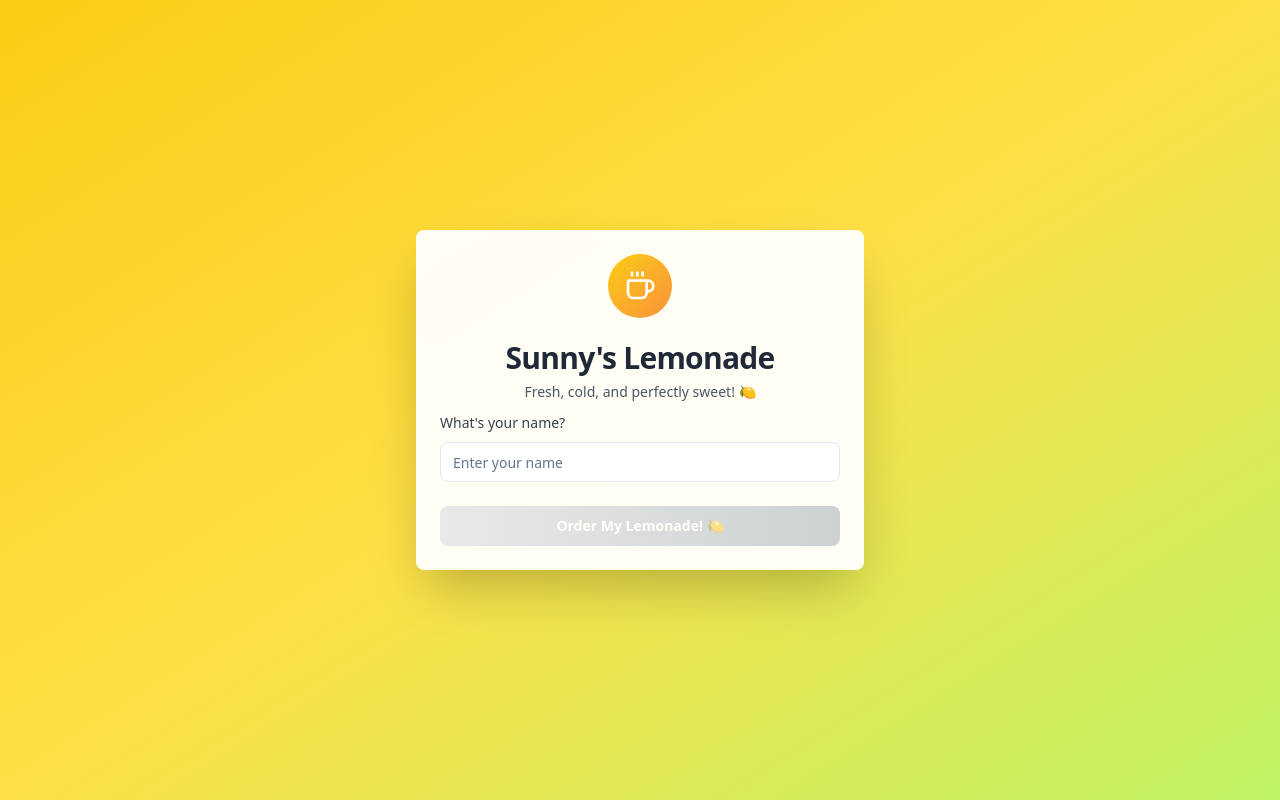
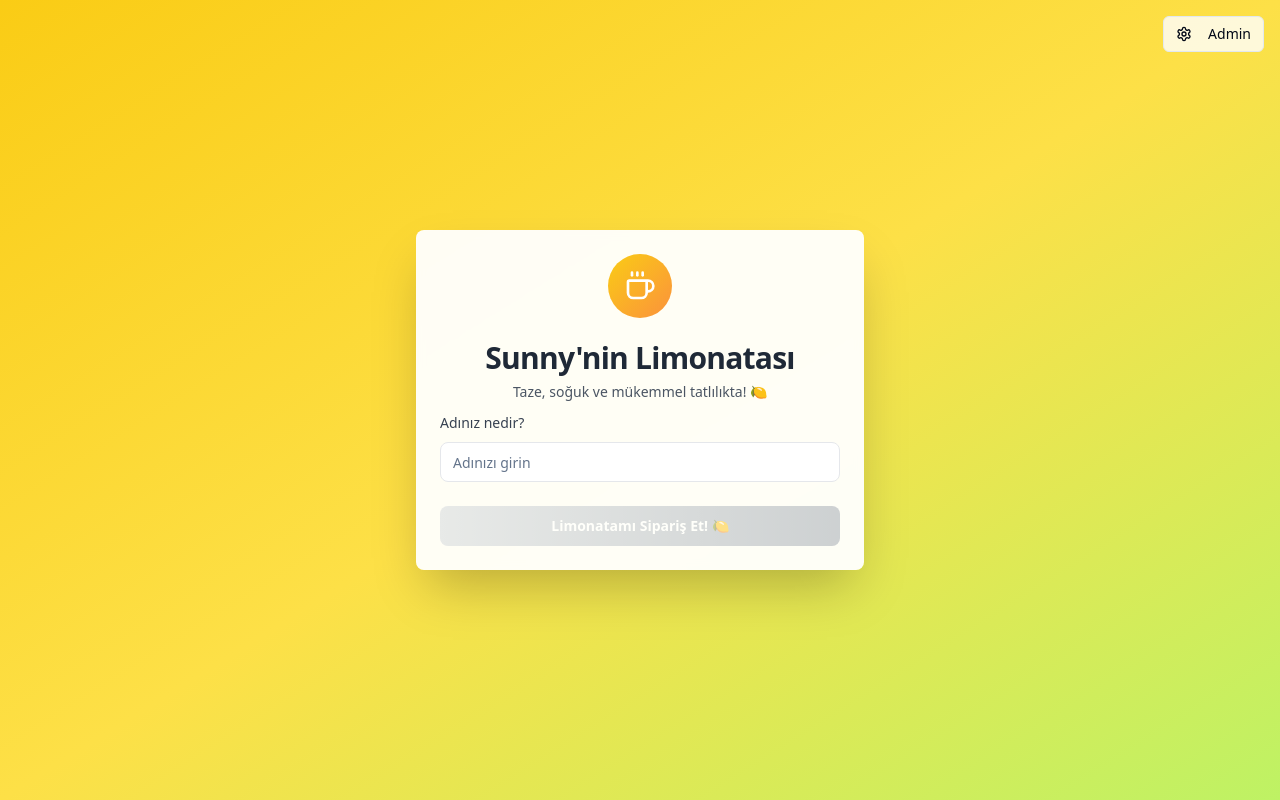
Before and after one commit to WaterPixelMc/kiwi-limonata, a React (Vite) app: page / in a window 1280 px wide. Built offline with nearby package versions, Linux system fonts and the light colour scheme.

Commit message:
Refactor: Turkish text and admin text
Translate text to Turkish and add admin text to the lemonade order page.

```diff
--- a/src/components/CustomerForm.tsx
+++ b/src/components/CustomerForm.tsx
@@ -3,8 +3,9 @@ import React, { useState } from 'react';
 import { Button } from '@/components/ui/button';
 import { Input } from '@/components/ui/input';
 import { Card, CardContent, CardDescription, CardHeader, CardTitle } from '@/components/ui/card';
-import { Coffee, Sparkles } from 'lucide-react';
+import { Coffee, Sparkles, Settings } from 'lucide-react';
 import { generateShortId } from '@/utils/idGenerator';
+import { useNavigate } from 'react-router-dom';
 
 interface Order {
   id: string;
@@ -16,6 +17,7 @@ const CustomerForm = () => {
   const [name, setName] = useState('');
   const [generatedId, setGeneratedId] = useState<string | null>(null);
   const [isLoading, setIsLoading] = useState(false);
+  const navigate = useNavigate();
 
   const handleSubmit = (e: React.FormEvent) => {
     e.preventDefault();
@@ -48,33 +50,46 @@ const CustomerForm = () => {
     setGeneratedId(null);
   };
 
+  const handleAdminClick = () => {
+    navigate('/admin');
+  };
+
   if (generatedId) {
     return (
       <div className="min-h-screen bg-gradient-to-br from-yellow-400 via-yellow-300 to-lime-300 flex items-center justify-center p-4">
+        <Button
+          onClick={handleAdminClick}
+          variant="outline"
+          size="sm"
+          className="absolute top-4 right-4 bg-white/80 hover:bg-white"
+        >
+          <Settings className="w-4 h-4 mr-2" />
+          Admin
+        </Button>
         <Card className="w-full max-w-md shadow-2xl border-0 bg-white/95 backdrop-blur-sm">
           <CardHeader className="text-center pb-2">
             <div className="mx-auto mb-4 w-16 h-16 bg-gradient-to-br from-yellow-400 to-orange-400 rounded-full flex items-center justify-center">
               <Sparkles className="w-8 h-8 text-white" />
             </div>
-            <CardTitle className="text-2xl font-bold text-gray-800">Order Confirmed!</CardTitle>
+            <CardTitle className="text-2xl font-bold text-gray-800">Sipariş Onaylandı!</CardTitle>
             <CardDescription className="text-gray-600">
-              Your fresh lemonade is being prepared
+              Taze limonatanız hazırlanıyor
             </CardDescription>
           </CardHeader>
           <CardContent className="text-center space-y-6">
             <div className="bg-gradient-to-r from-yellow-100 to-lime-100 p-6 rounded-lg border border-yellow-200">
-              <p className="text-sm text-gray-600 mb-2">Your Order ID</p>
+              <p className="text-sm text-gray-600 mb-2">Sipariş Numaranız</p>
               <p className="text-3xl font-bold text-gray-800 tracking-wider">{generatedId}</p>
             </div>
             <p className="text-gray-600">
-              Thanks <span className="font-semibold text-gray-800">{name}</span>!
-              Please keep this ID for your order.
+              Teşekkürler <span className="font-semibold text-gray-800">{name}</span>!
+              Lütfen bu numarayı siparişiniz için saklayın.
             </p>
             <Button
               onClick={handleNewOrder}
               className="w-full bg-gradient-to-r from-yellow-500 to-orange-500 hover:from-yellow-600 hover:to-orange-600 text-white font-semibold py-3 rounded-lg transition-all duration-200"
             >
-              Place Another Order
+              Başka Sipariş Ver
             </Button>
           </CardContent>
         </Card>
@@ -84,26 +99,35 @@ const CustomerForm = () => {
 
   return (
     <div className="min-h-screen bg-gradient-to-br from-yellow-400 via-yellow-300 to-lime-300 flex items-center justify-center p-4">
+      <Button
+        onClick={handleAdminClick}
+        variant="outline"
+        size="sm"
+        className="absolute top-4 right-4 bg-white/80 hover:bg-white"
+      >
+        <Settings className="w-4 h-4 mr-2" />
+        Admin
+      </Button>
       <Card className="w-full max-w-md shadow-2xl border-0 bg-white/95 backdrop-blur-sm">
         <CardHeader className="text-center pb-2">
           <div className="mx-auto mb-4 w-16 h-16 bg-gradient-to-br from-yellow-400 to-orange-400 rounded-full flex items-center justify-center">
             <Coffee className="w-8 h-8 text-white" />
           </div>
-          <CardTitle className="text-3xl font-bold text-gray-800">Sunny's Lemonade</CardTitle>
+          <CardTitle className="text-3xl font-bold text-gray-800">Sunny'nin Limonatası</CardTitle>
           <CardDescription className="text-gray-600">
-            Fresh, cold, and perfectly sweet! 🍋
+            Taze, soğuk ve mükemmel tatlılıkta! 🍋
           </CardDescription>
         </CardHeader>
         <CardContent>
           <form onSubmit={handleSubmit} className="space-y-6">
             <div className="space-y-2">
               <label htmlFor="name" className="text-sm font-medium text-gray-700">
-                What's your name?
+                Adınız nedir?
               </label>
               <Input
                 id="name"
                 type="text"
-                placeholder="Enter your name"
+                placeholder="Adınızı girin"
                 value={name}
                 onChange={(e) => setName(e.target.value)}
                 className="w-full p-3 border border-gray-200 rounded-lg focus:ring-2 focus:ring-yellow-500 focus:border-transparent"
@@ -118,10 +142,10 @@ const CustomerForm = () => {
               {isLoading ? (
                 <div className="flex items-center space-x-2">
                   <div className="w-4 h-4 border-2 border-white border-t-transparent rounded-full animate-spin"></div>
-                  <span>Preparing your order...</span>
+                  <span>Siparişiniz hazırlanıyor...</span>
                 </div>
               ) : (
-                'Order My Lemonade! 🍋'
+                'Limonatamı Sipariş Et! 🍋'
               )}
             </Button>
           </form>
```
